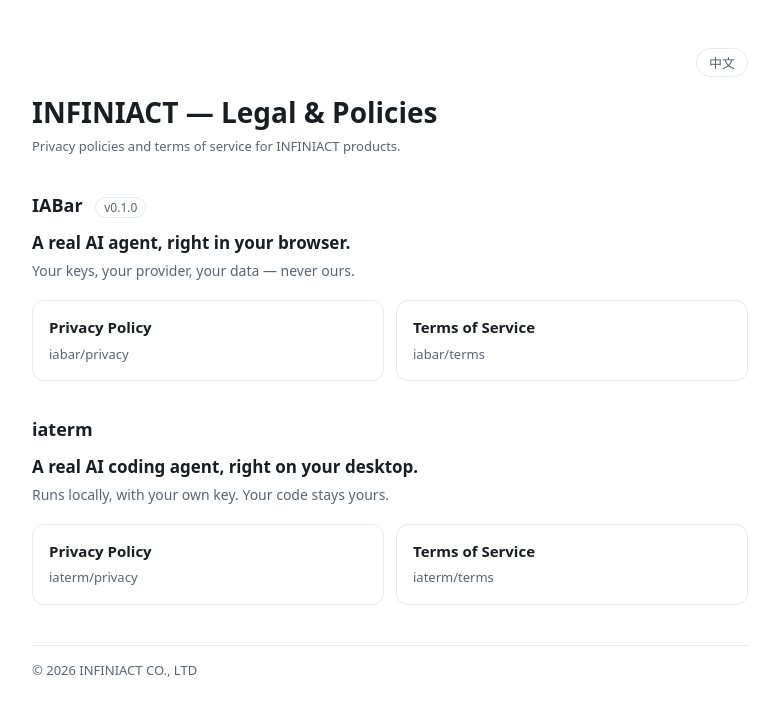
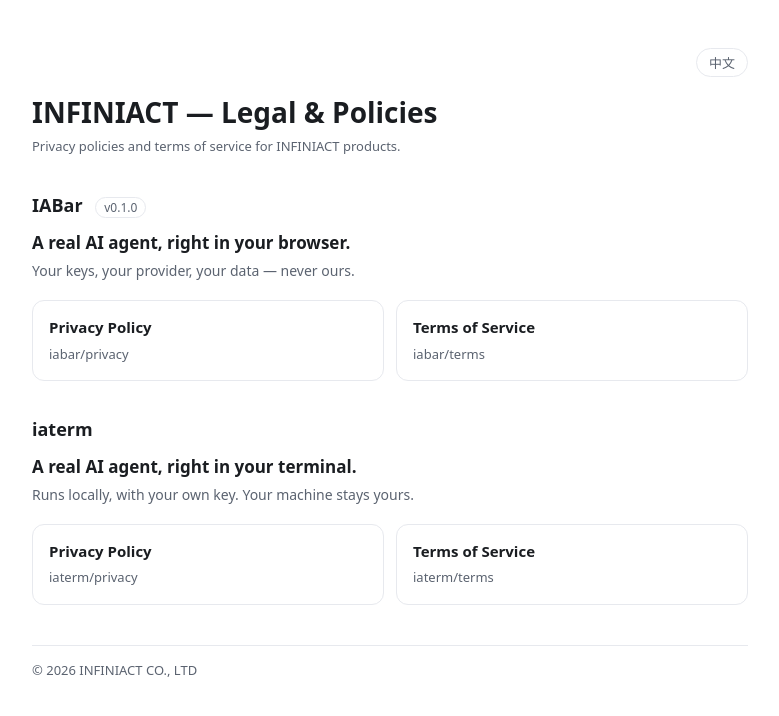
Before and after one commit to infiniact/docs, a plain HTML site: page index.html in a window 1280 px wide. Shown: the whole page, without its empty margins (250-1029 px from the left). Drawn offline with Linux system fonts and the light colour scheme.

Commit message:
Reframe iaterm as a terminal agent (not coding agent)

```diff
--- a/index.html
+++ b/index.html
@@ -35,11 +35,11 @@
 
       <h2>iaterm</h2>
       <p class="slogan"
-         data-en="A real AI coding agent, right on your desktop."
-         data-zh="桌面上，一个真正能动手的 AI 编程 Agent。"></p>
+         data-en="A real AI agent, right in your terminal."
+         data-zh="终端里，一个真正能动手的 AI Agent。"></p>
       <p class="tagline"
-         data-en="Runs locally, with your own key. Your code stays yours."
-         data-zh="本地运行，自带 Key，代码始终是你的。"></p>
+         data-en="Runs locally, with your own key. Your machine stays yours."
+         data-zh="本地运行，自带 Key，机器始终是你的。"></p>
       <div class="cards">
         <a class="card" href="iaterm/privacy/">
           <b data-en="Privacy Policy" data-zh="隐私政策"></b><span>iaterm/privacy</span>
```
Also changed, not shown: iaterm/privacy/index.html (+1 -1 lines), iaterm/terms/index.html (+1 -1 lines), 1 other file.
